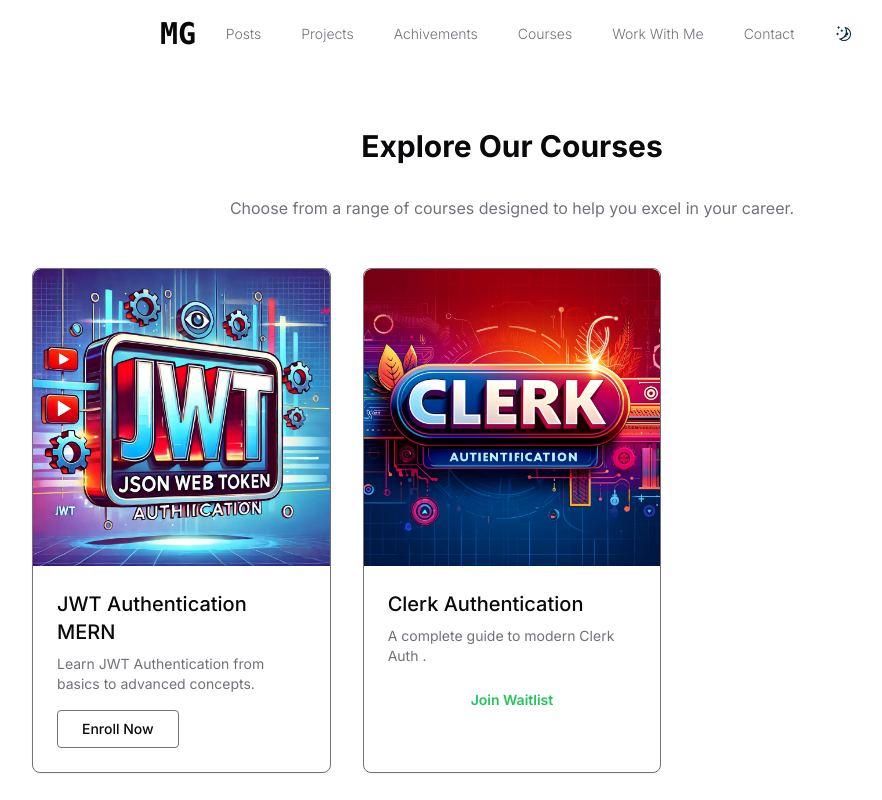
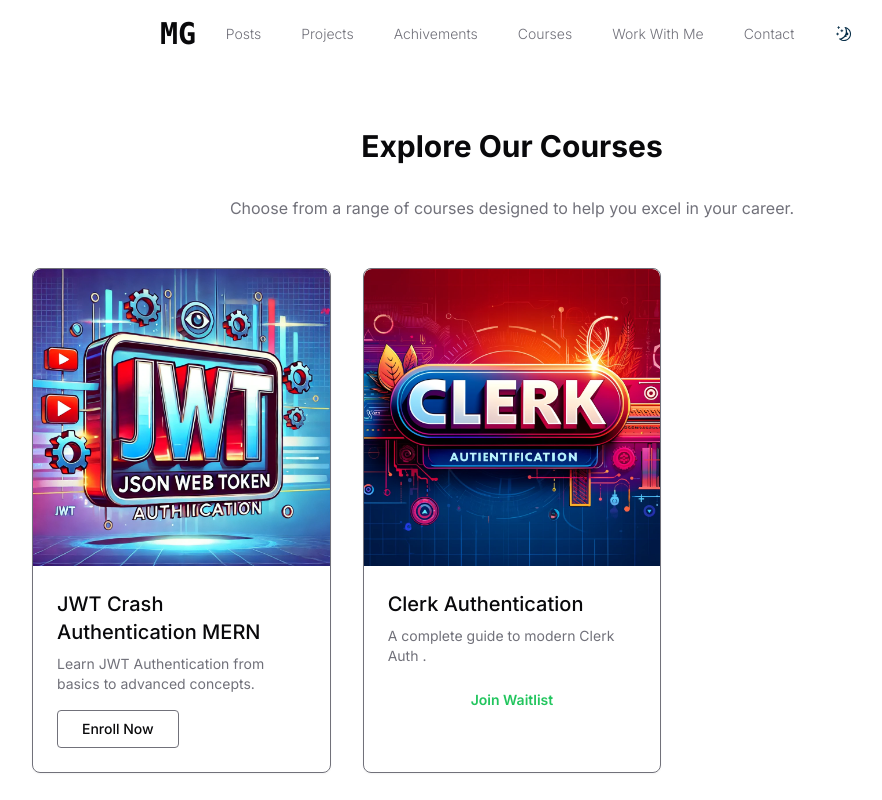
Before and after one commit to themilang/DigitalNotebook, a Next.js app: page /courses in a window 1280 px wide. Shown: the top 800 px of the page, without its empty margins (128-1010 px from the left). Built offline with nearby package versions, Linux system fonts and the light colour scheme; a web font is replaced by a local one.

Commit message:
checking course change

```diff
--- a/app/courses/page.tsx
+++ b/app/courses/page.tsx
@@ -9,7 +9,7 @@ const CoursePage = () => {
 
   const courses = [
     {
-      name: "JWT Authentication MERN",
+      name: "JWT Crash Authentication MERN ",
       description: "Learn JWT Authentication from basics to advanced concepts.",
       price: "$13",
       featured: true,
```
